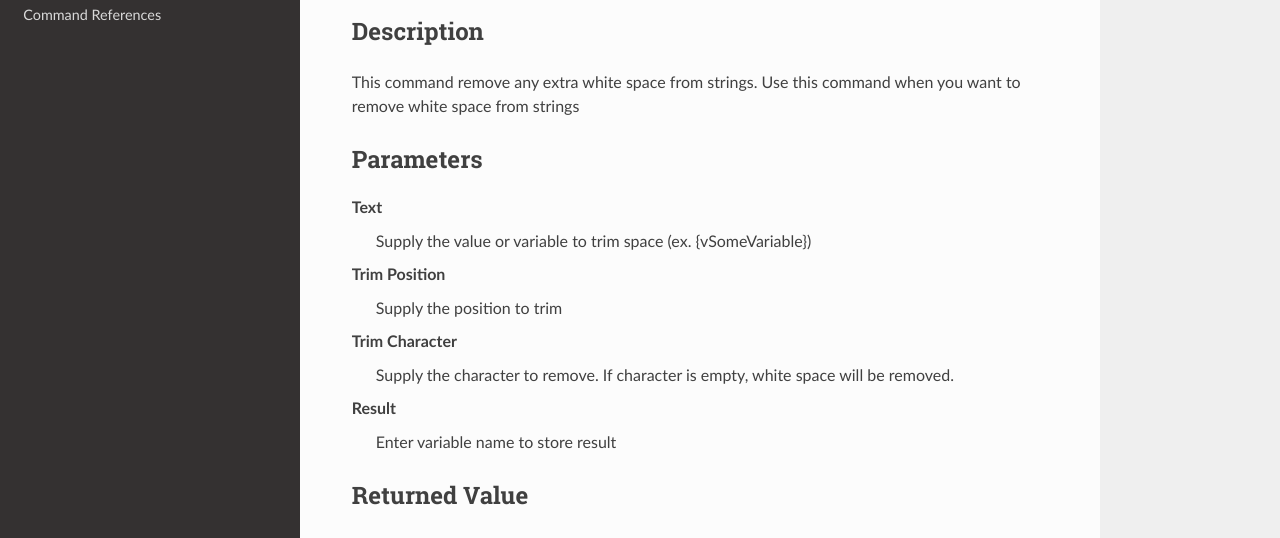
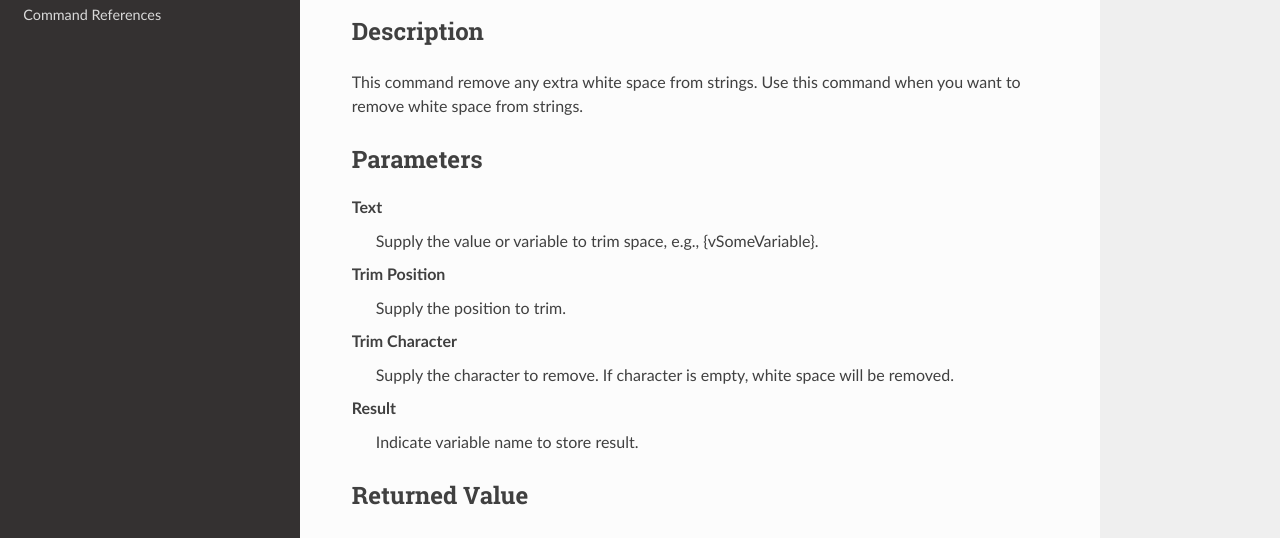
Before and after one commit to stupidmankind/BYpassDoc, a Sphinx documentation site: the page built from docs/source/commands/stringtrim.rst, in a window 1280 px wide and 900 px high. Shown: the part 249-787 px from the top of the window. Built offline with Sphinx 7.4.7 and the Read the Docs theme 2.0.0, drawn with Linux system fonts in a browser that asks for light colours.

Commit message:
Update stringtrim.rst
Edit description

```diff
--- a/docs/source/commands/stringtrim.rst
+++ b/docs/source/commands/stringtrim.rst
@@ -8,22 +8,22 @@ String Commands
 Description
 -----------
 
-This command remove any extra white space from strings. Use this command when you want to remove white space from strings
+This command remove any extra white space from strings. Use this command when you want to remove white space from strings.
 
 Parameters
 ----------
 
 **Text**
-	Supply the value or variable to trim space (ex. {vSomeVariable})
+	Supply the value or variable to trim space, e.g., {vSomeVariable}.
 
 **Trim Position**
-	Supply the position to trim
+	Supply the position to trim.
 
 **Trim Character**
 	Supply the character to remove. If character is empty, white space will be removed.
 
 **Result**
-	Enter variable name to store result
+	Indicate variable name to store result.
 
 
 
```
